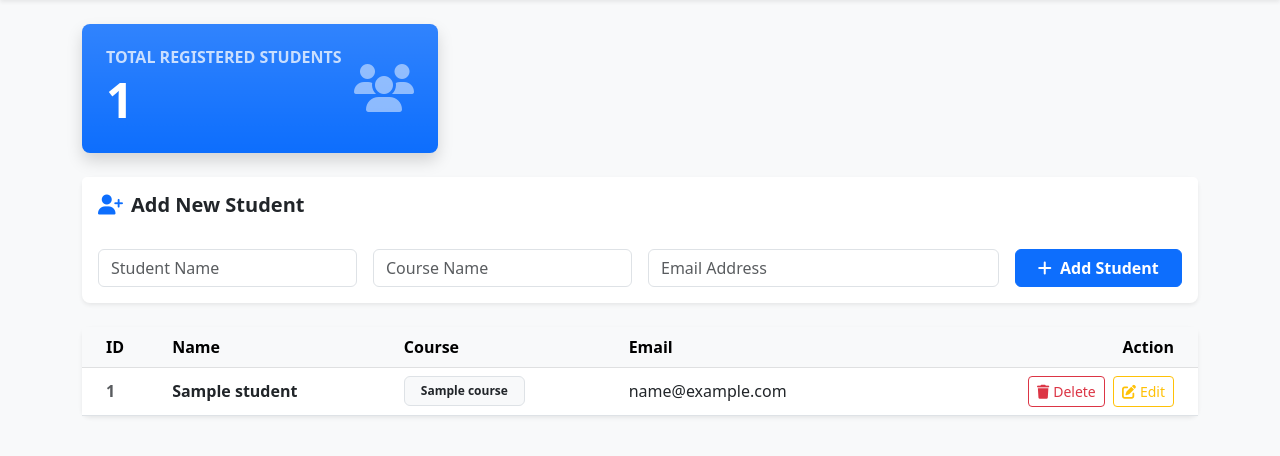
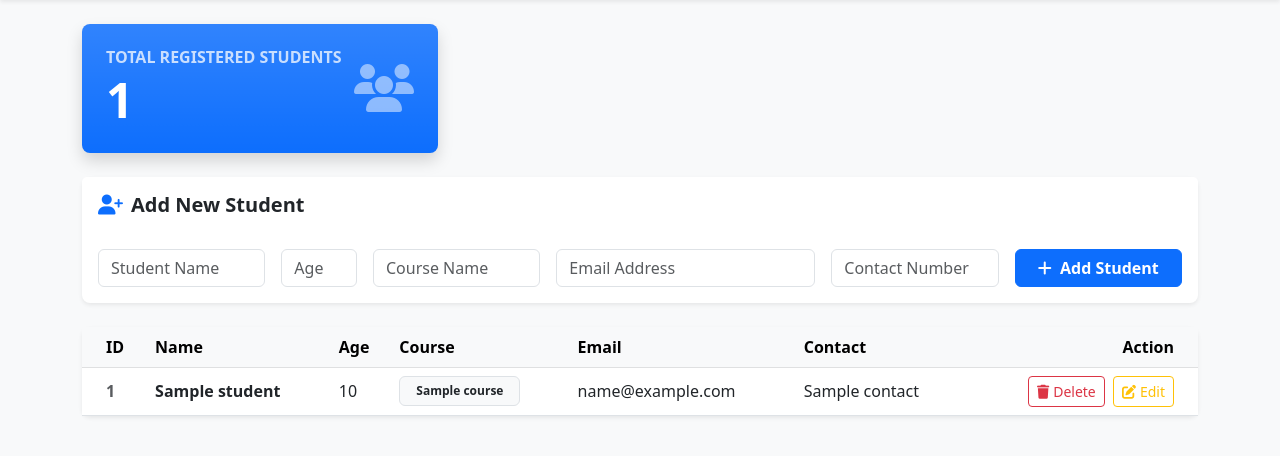
Before and after one commit to XmanujaX/Student-Management-System, a Flask app: template Student Management System/templates/index.html in a window 1280 px wide. Shown: the part 50-506 px from the top of the page. Run offline with Flask 3, Linux system fonts and the light colour scheme; the template is opened without the code that fills it: most values are stand-ins (such as "Sample title", 1, 10 or a date in 2020).

Commit message:
Add files via upload

```diff
--- a/Student Management System/app.py
+++ b/Student Management System/app.py
@@ -26,12 +26,14 @@ def index():
 @app.route('/add', methods=['POST'])
 def add_student():
     name = request.form['name']
+    age = request.form['age']
     course = request.form['course']
     email = request.form['email']
+    contact = request.form['contact']
 
     conn = get_db_connection()
     cursor = conn.cursor()
-    cursor.execute('INSERT INTO students (name, course, email) VALUES (%s, %s, %s)', (name, course, email))
+    cursor.execute('INSERT INTO students (name, age, course, email, contact) VALUES (%s, %s, %s, %s, %s)', (name, age, course, email, contact))
     conn.commit()
     cursor.close()
     conn.close()
@@ -42,12 +44,14 @@ def add_student():
 def update_student():
     id = request.form['id']
     name = request.form['name']
+    age = request.form['age']
     course = request.form['course']
     email = request.form['email']
+    contact = request.form['contact']
 
     conn = get_db_connection()
     cursor = conn.cursor()
-    cursor.execute('UPDATE students SET name=%s, course=%s, email=%s WHERE id=%s', (name, course, email, id))
+    cursor.execute('UPDATE students SET name=%s, age=%s, course=%s, email=%s, contact=%s WHERE id=%s', (name, age, course, email, contact, id))
     conn.commit()
     cursor.close()
     conn.close()
@@ -66,4 +70,4 @@ def delete_student(id):
     return redirect(url_for('index'))
 
 if __name__ == '__main__':
-    app.run(debug=True)
+    app.run(debug=False)
--- a/Student Management System/templates/index.html
+++ b/Student Management System/templates/index.html
@@ -49,14 +49,20 @@
       <div class="card-body">
         <form action="/add" method="POST">
           <div class="row g-3">
-            <div class="col-md-3">
+            <div class="col-md-2">
               <input type="text" class="form-control" name="name" placeholder="Student Name" required>
             </div>
-            <div class="col-md-3">
+            <div class="col-md-1">
+              <input type="number" class="form-control" name="age" placeholder="Age" required>
+              </div>
+            <div class="col-md-2">
               <input type="text" class="form-control" name="course" placeholder="Course Name" required>
             </div>
-            <div class="col-md-4">
+            <div class="col-md-3">
               <input type="email" class="form-control" name="email" placeholder="Email Address" required>
+            </div>
+            <div class="col-md-2">
+              <input type="text" class="form-control" name="contact" placeholder="Contact Number" required>
             </div>
             <div class="col-md-2">
               <button type="submit" class="btn btn-primary w-100 fw-semibold">
@@ -77,8 +83,10 @@
               <tr>
                 <th class="ps-4">ID</th>
                 <th>Name</th>
+                <th>Age</th>
                 <th>Course</th>
                 <th>Email</th>
+                <th>Contact</th>
                 <th class="text-end pe-4">Action</th>
               </tr>
             </thead>
@@ -88,8 +96,10 @@
 
                 <td class="ps-4 fw-bold text-muted">{{ student.id }}</td>
                 <td class="fw-semibold">{{ student.name }}</td>
+                <td>{{ student.age }}</td>
                 <td><span class="badge bg-light text-dark border px-3 py-2">{{ student.course }}</span></td>
                 <td>{{ student.email }}</td>
+                <td>{{ student.contact }}</td>
                 <td class="text-end pe-4">
 
                   <a href="/delete/{{ student.id }}" class="btn btn-outline-danger btn-sm me-1"
@@ -122,12 +132,20 @@
                               <input type="text" class="form-control" name="name" value="{{ student.name }}" required>
                             </div>
                             <div class="mb-3">
+                              <label class="form-label fw-semibold text-dark">Age</label>
+                              <input type="number" class="form-control" name="age" value="{{ student.age }}" required>
+                            </div>
+                            <div class="mb-3">
                               <label class="form-label fw-semibold text-dark">Course</label>
                               <input type="text" class="form-control" name="course" value="{{ student.course }}" required>
                             </div>
                             <div class="mb-3">
                               <label class="form-label fw-semibold text-dark">Email</label>
                               <input type="email" class="form-control" name="email" value="{{ student.email }}" required>
+                            </div>
+                            <div class="mb-3">
+                              <label class="form-label fw-semibold text-dark">Contact</label>
+                              <input type="text" class="form-control" name="contact" value="{{ student.contact }}" required>
                             </div>
                           </div>
                           <div class="modal-footer bg-light border-top-0">
```
